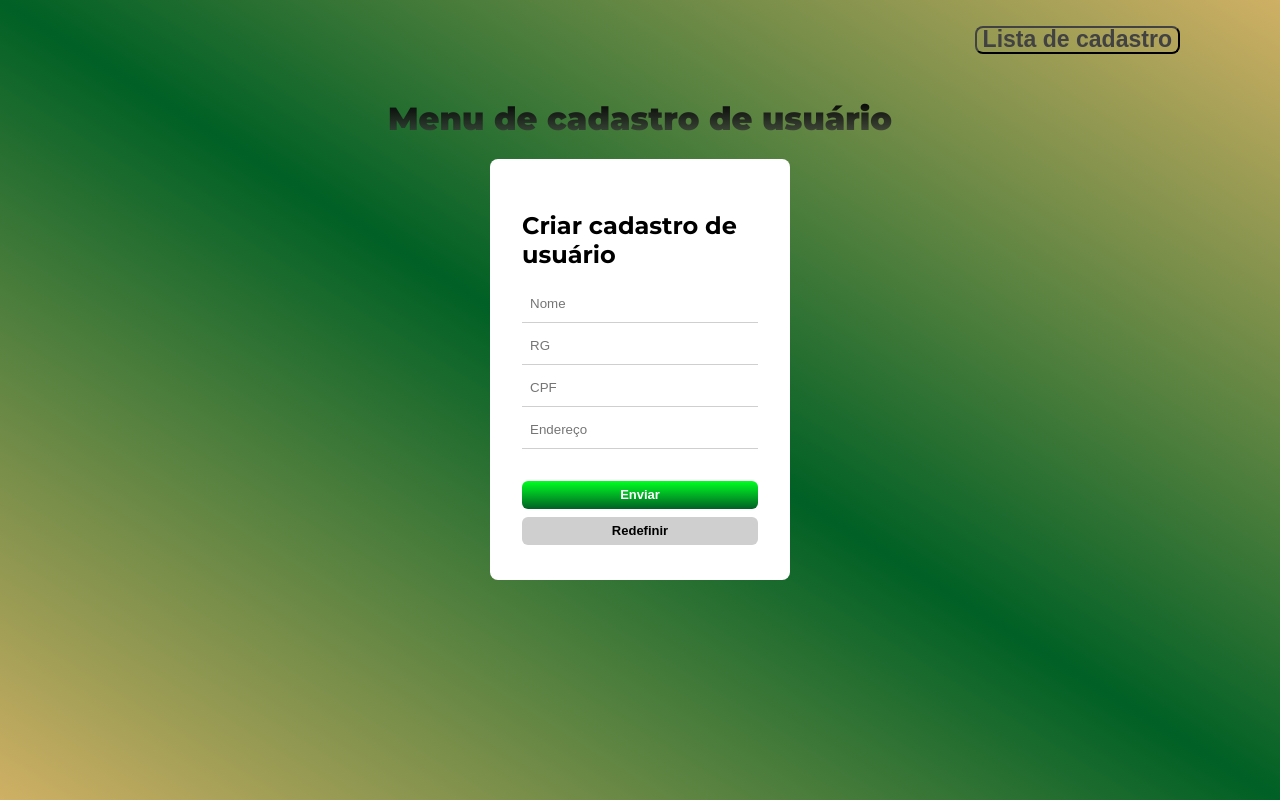
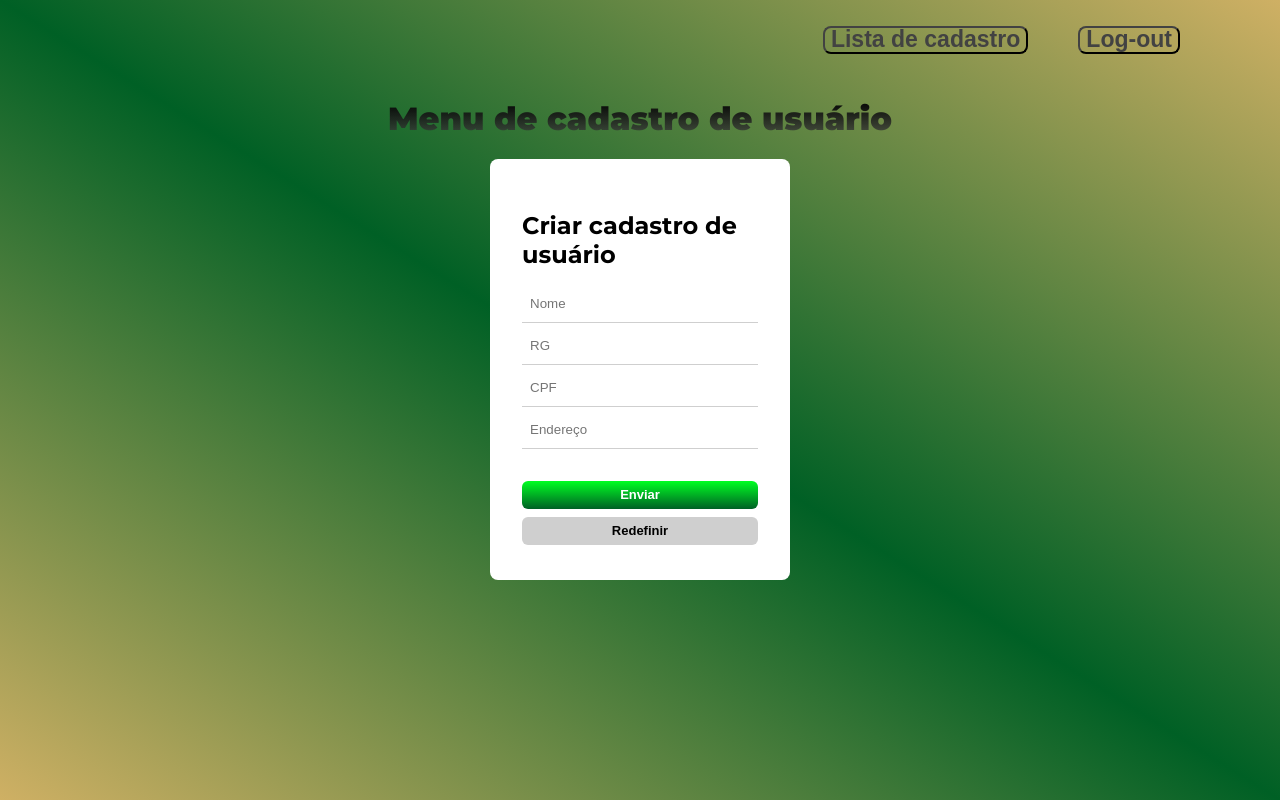
Before and after one commit to 01010111iz/Projeto-CRUD, a plain HTML site: page frontend/home/home.html in a window 1280 px wide. Drawn offline with Linux system fonts and the light colour scheme.

Commit message:
Repositório com projetos back e front end

```diff
--- a/frontend/home/home.css
+++ b/frontend/home/home.css
@@ -11,6 +11,9 @@ body {
   height: auto;
   background: linear-gradient(212deg, #cfb064, #006025, #cfb064);
 }
+
+h4{
+  margin:10}
 
 .link{
   display: flex;
--- a/frontend/home/home.html
+++ b/frontend/home/home.html
@@ -13,6 +13,7 @@
       <div class="main">
         <div class="link">
           <h4><button class="link" onclick="buttonList()">Lista de cadastro</button></h4>
+          <h4><button class="link" onclick="logoutButton()">Log-out</button></h4>
         </div>
         <div class="header">
           <h1 class="cadastro">Menu de cadastro de usuário</h1>
@@ -68,4 +69,5 @@
   </body>
   <script type="text/javascript" src="./FileSaver.js"></script>
   <script type="text/javascript" src="./index.js"></script>
+  <script src="./logoutButton.js"></script>
 </html>
--- /dev/null
+++ b/frontend/home/logoutButton.js
@@ -0,0 +1,3 @@
+function logoutButton(){
+    addEventListener("click", location.href = "../log/login.html");
+}
```
